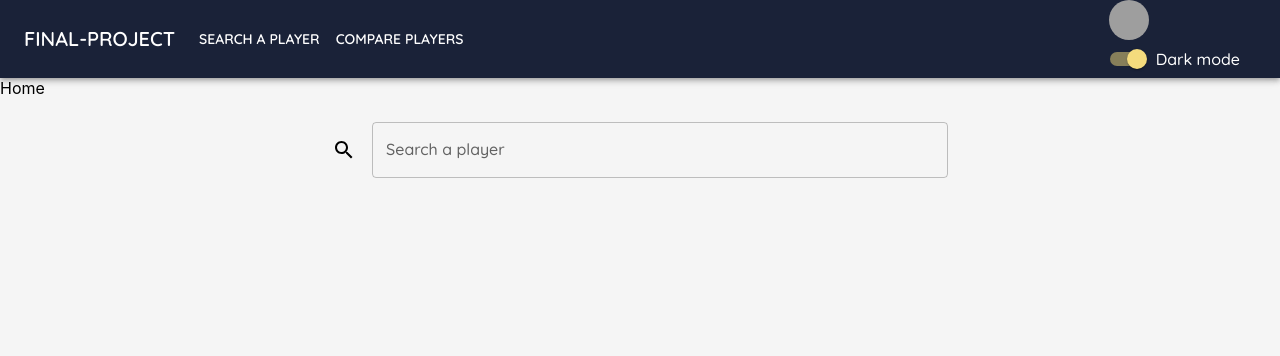
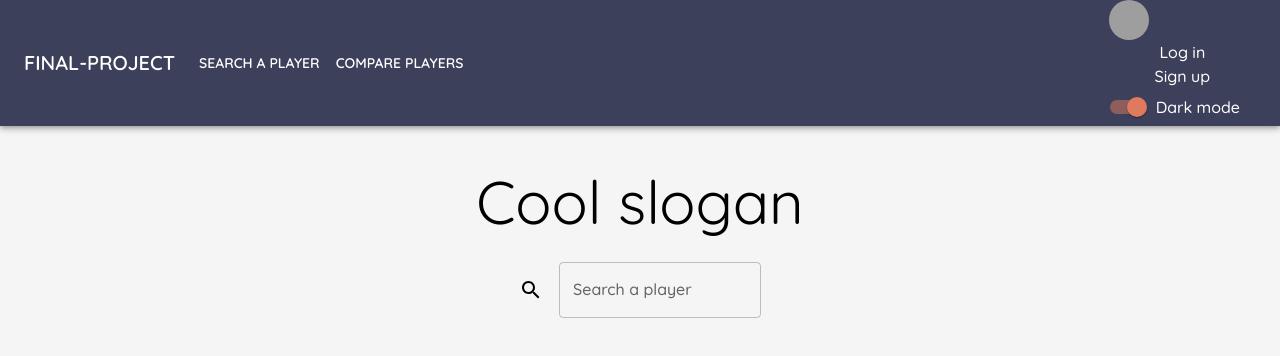
Before and after one commit to ann-jrti/final-project-frontend, a React (Create React App) app: page / in a window 1280 px wide. Shown: the top 356 px of the page. Built offline with nearby package versions, Linux system fonts and the light colour scheme; grey boxes are pictures that could not be loaded.

Commit message:
set app theming

```diff
--- a/src/App.js
+++ b/src/App.js
@@ -1,65 +1,27 @@
 import './App.css';
 import Btn from './components/btn';
-import React from 'react';
+import React, { useContext } from 'react';
 import { BrowserRouter, Routes, Route } from 'react-router-dom';
 import NavBar from './components/nav-bar/nav-bar';
 import Home from './pages/home/home';
 import LogIn from './pages/log-in/log-in';
 import SignUp from './pages/sign-up/sign-up';
-
-import { createTheme, ThemeProvider } from '@mui/material';
-
-const themes = createTheme({
-  palette: {
-    primary: {
-      main: '#1A2238',
-      dark: '#1f2535'
-    },
-    secondary: {
-      main: '#9DAAF2',
-      dark: '#525881'
-    },
-    error: {
-      main: '#FF6A3D',
-      dark: '#b3644c'
-    },
-    warning: {
-      main: '#F4DB7D',
-      dark: '#bbb18b'
-    },
-    info: {
-      main: '#434343',
-      dark: '#434343'
-    },
-    success: {
-      main: '#BFBFBF',
-      dark: '#BFBFBF'
-    }
-  },
-  typography: {
-    fontFamily: 'Quicksand',
-    fontWeightLight: 400,
-    fontWeightRegular: 500,
-    fontWeightMedium: 600,
-    fontWeightBold: 700,
-  }
-})
+import ThemeApp from './context/theme-context/theme-context-provider';
 
 
 function App() {
+
   return (
     <BrowserRouter>
-      <ThemeProvider theme={themes}>
+      <ThemeApp>
         <NavBar></NavBar>
         <Routes>
           <Route path="/" element={<Home />}></Route>
           <Route path="/login" element={<LogIn />}></Route>
           <Route path="/signup" element={<SignUp />}></Route>
-
         </Routes>
-      </ThemeProvider>
+      </ThemeApp>
     </BrowserRouter>
-
   );
 }
 
--- a/src/components/nav-bar/nav-bar.jsx
+++ b/src/components/nav-bar/nav-bar.jsx
@@ -1,6 +1,9 @@
-import React from 'react';
+import React, { useState, useContext } from 'react';
 import { Switch, FormGroup, FormControlLabel, AppBar, Box, Toolbar, IconButton, Typography, Menu, Container, Avatar, Button, Tooltip, MenuItem } from '@mui/material';
 import MenuIcon from '@mui/icons-material/Menu';
+import { Link } from 'react-router-dom';
+import { StyledLink } from '../styled-link/styled-link';
+import { DarkThemeContext } from '../../context/theme-context/theme-context';
 
 const pages = ['Search a player', 'Compare Players'];
 const settings = ['Profile', 'Account', 'Dashboard', 'Logout'];
@@ -8,14 +11,18 @@ const settings = ['Profile', 'Account', 'Dashboard', 'Logout'];
 export default function NavBar() {
     const [anchorElNav, setAnchorElNav] = React.useState(null);
     const [anchorElUser, setAnchorElUser] = React.useState(null);
+    const [darkMode, setDarkMode] = useContext(DarkThemeContext)
 
     const handleOpenNavMenu = (event) => setAnchorElNav(event.currentTarget);
+    const handleOpenUserMenu = (event) => setAnchorElUser(event.currentTarget);
+    const handleCloseNavMenu = () => setAnchorElNav(null);
+    const handleCloseUserMenu = () => setAnchorElUser(null);
 
-    const handleOpenUserMenu = (event) => setAnchorElUser(event.currentTarget);
 
-    const handleCloseNavMenu = () => setAnchorElNav(null);
-
-    const handleCloseUserMenu = () => setAnchorElUser(null);
+    const handleThemeChange = () => {
+        setDarkMode(!darkMode)
+        darkMode === false ? console.log('yes') : console.log('no');
+    }
 
     return (
         <AppBar color="primary" position="sticky">
@@ -113,8 +120,11 @@ export default function NavBar() {
                                 </MenuItem>
                             ))}
                         </Menu>
+                        <StyledLink to={'login'}><Typography textAlign="center">Log in</Typography></StyledLink>
+
+                        <StyledLink to={'signup'}><Typography textAlign="center">Sign up</Typography></StyledLink>
                         <FormGroup >
-                            <FormControlLabel control={<Switch color="warning" defaultChecked />} label="Dark mode" />
+                            <FormControlLabel onChange={handleThemeChange} control={<Switch color="warning" defaultChecked />} label="Dark mode" />
                         </FormGroup>
                     </Box>
                 </Toolbar>
--- /dev/null
+++ b/src/components/styled-link/styled-link.js
@@ -0,0 +1,15 @@
+import styled from "@emotion/styled";
+import { Link } from "react-router-dom";
+
+export const StyledLink = styled(Link)`
+  text-decoration: none;
+  color: inherit;
+
+  &:visited, &:active {
+  color: inherit;
+
+  &:hover {
+    color: #9DAAF2;
+  }
+}
+`
--- /dev/null
+++ b/src/context/theme-context/theme-context-provider.jsx
@@ -0,0 +1,24 @@
+import { useState } from "react";
+import { DarkThemeContext, darkTheme, defaultTheme } from "./theme-context";
+import { ThemeProvider } from '@mui/material';
+import { createGlobalStyle } from 'styled-components'
+
+const GlobalStyle = createGlobalStyle`
+  body {
+    background-color: ${props => (props.isDark ? '#2b2b2b' : '#rgb(241, 241, 241)')};
+  },
+`
+
+export default function ThemeApp({ children }) {
+  const [darkMode, setDarkMode] = useState(false)
+
+  return (
+    <DarkThemeContext.Provider value={[darkMode, setDarkMode]}>
+      <GlobalStyle isDark={darkMode} />
+      <ThemeProvider theme={darkMode ? darkTheme : defaultTheme}>
+        {children}
+      </ThemeProvider>
+    </DarkThemeContext.Provider>
+  )
+
+}
--- /dev/null
+++ b/src/context/theme-context/theme-context.js
@@ -0,0 +1,88 @@
+import { createContext } from "react";
+import { createTheme } from '@mui/material';
+
+export const DarkThemeContext = createContext({})
+
+export const defaultTheme = createTheme({
+
+    palette: {
+        primary: {
+            main: '#3d405b',
+        },
+        secondary: {
+            main: '#81b29a',
+        },
+        error: {
+            main: '#a8dadc',
+        },
+        warning: {
+            main: '#e07a5f',
+        },
+        info: {
+            main: '#cfcdbe',
+        },
+        success: {
+            main: '#f2cc8f',
+        }
+    },
+    typography: {
+        fontFamily: 'Quicksand',
+        fontWeightLight: 400,
+        fontWeightRegular: 500,
+        fontWeightMedium: 600,
+        fontWeightBold: 700,
+    }
+})
+
+export const darkTheme = createTheme({
+
+    palette: {
+        primary: {
+            main: '#bd8778'
+        },
+        secondary: {
+            main: '#bd8778'
+        },
+        error: {
+            main: '#3d405b'
+        },
+        warning: {
+            main: '#779184'
+        },
+        info: {
+            main: '#3d405b'
+        },
+        success: {
+            main: '#8a8989'
+        },
+        text: {
+            primary: 'rgb(233, 233, 233)',
+            secondary: 'rgba(233, 233, 233, 0.8)',
+            disabled: 'rgba(233, 233, 233, 0.7)'
+        }
+    },
+    typography: {
+        body1: {
+            color: 'rgb(233, 233, 233)'
+        },
+        h1: {
+            color: 'rgb(233, 233, 233)'
+        },
+        h2: {
+            color: 'rgb(233, 233, 233)'
+        },
+        h3: {
+            color: 'rgb(233, 233, 233)'
+        },
+        h4: {
+            color: 'rgb(233, 233, 233)'
+        },
+        fontFamily: 'Quicksand',
+        fontWeightLight: 400,
+        fontWeightRegular: 500,
+        fontWeightMedium: 600,
+        fontWeightBold: 700,
+
+    },
+
+})
--- a/src/index.css
+++ b/src/index.css
@@ -5,7 +5,6 @@
   padding: 0;
   box-sizing: border-box;
 }
-
 
 body {
   margin: 0;
@@ -42,3 +41,34 @@ p {
   color: #BFBFBF;
 
 } */
+
+
+.dsfasdfas {
+  /* primary */
+  color: #3d405b;
+  color: #779184;
+
+  /* secondary */
+  color: #81b29a;
+  color: #bd8778;
+
+  /* error */
+  color: #a8dadc;
+  color: #3d405b;
+
+  /* warning */
+  color: #e07a5f;
+  color: #bd8778;
+
+  /* info */
+  color: #cfcdbe;
+  color: #3d405b;
+
+  /* success */
+  color: #f2cc8f;
+  color: #8a8989;
+
+  /* grey */
+  color: rgb(241, 241, 241);
+
+}
--- a/src/pages/home/home.jsx
+++ b/src/pages/home/home.jsx
@@ -1,14 +1,14 @@
-import { Box } from "@mui/system"
+import { Typography, Grid } from "@mui/material"
 import SearchPlayer from "./search-player/search-player"
 
 export default function Home() {
 
     return (
         <>
-            <Box sx={{ display: 'grid' }}>
-                <p>Home</p>
+            <Grid gap={3} container marginTop={5} flexDirection={'column'} justifyContent={'center'} alignItems={'center'}>
+                <Typography variant='h2'>Cool slogan</Typography>
                 <SearchPlayer></SearchPlayer>
-            </Box>
+            </Grid>
         </>
 
 
--- a/src/pages/home/search-player/search-player.jsx
+++ b/src/pages/home/search-player/search-player.jsx
@@ -1,19 +1,20 @@
 import { TextField } from "@mui/material"
-import styled from "@emotion/styled";
-import { Grid, Paper, Box } from "@mui/material"
+import { Grid, Paper, Box, Typography } from "@mui/material"
 import SearchIcon from '@mui/icons-material/Search';
 
+
 export default function SearchPlayer() {
+
     return (
         <>
-            <Grid container flexDirection={'row'} justifyContent={'center'} padding={3}>
-                <Grid sm={12} md={6} item>
-                    <Box display={'flex'} flexDirection={'row'} alignItems={'center'} gap={2} >
-                        <SearchIcon></SearchIcon>
-                        <TextField fullWidth id="outlined-basic" label="Search a player" variant="outlined" />
-                    </Box>
-                </Grid>
+
+            <Grid sm={12} md={6} item>
+                <Box display={'flex'} flexDirection={'row'} alignItems={'center'} gap={2} >
+                    <SearchIcon></SearchIcon>
+                    <TextField fullWidth id="outlined-basic" label="Search a player" variant="outlined" />
+                </Box>
             </Grid>
+
         </>
     )
 }
--- a/src/pages/sign-up/sign-up.jsx
+++ b/src/pages/sign-up/sign-up.jsx
@@ -1,7 +1,21 @@
+import { FormGroup, FormControl, InputLabel, Input, FormHelperText } from "@mui/material"
+
 
 export default function SignUp() {
 
     return (
-        <p>Sign up</p>
+        <>
+            <p>Sign up</p>
+            <FormControl>
+
+                <InputLabel htmlFor="email">Email address</InputLabel>
+                <Input id="email" aria-describedby="my-helper-text" />
+                <FormHelperText id="my-helper-text">We'll never share your email.</FormHelperText>
+
+                <InputLabel htmlFor="email">Email address</InputLabel>
+                <Input id="email" aria-describedby="my-helper-text" />
+                <FormHelperText id="my-helper-text">We'll never share your email.</FormHelperText>
+            </FormControl>
+        </>
     )
 }
```
